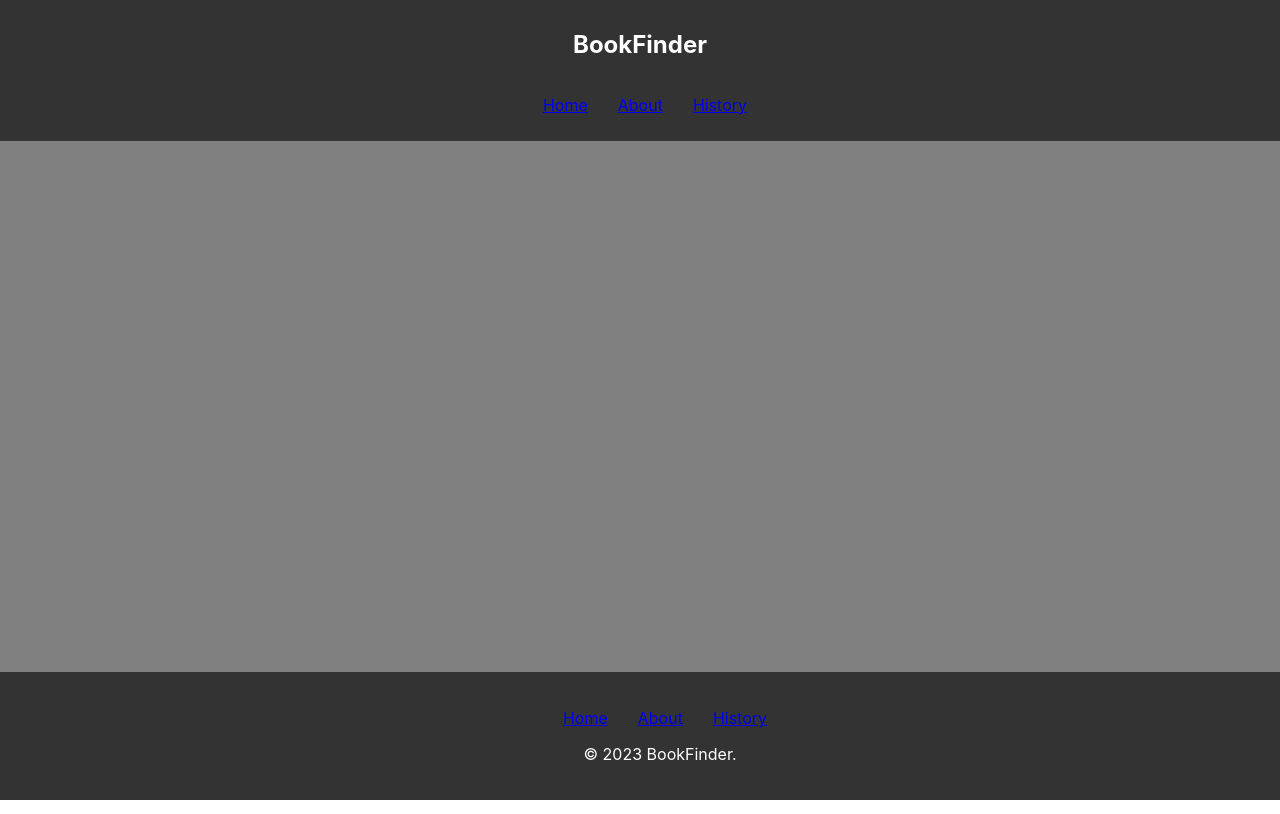
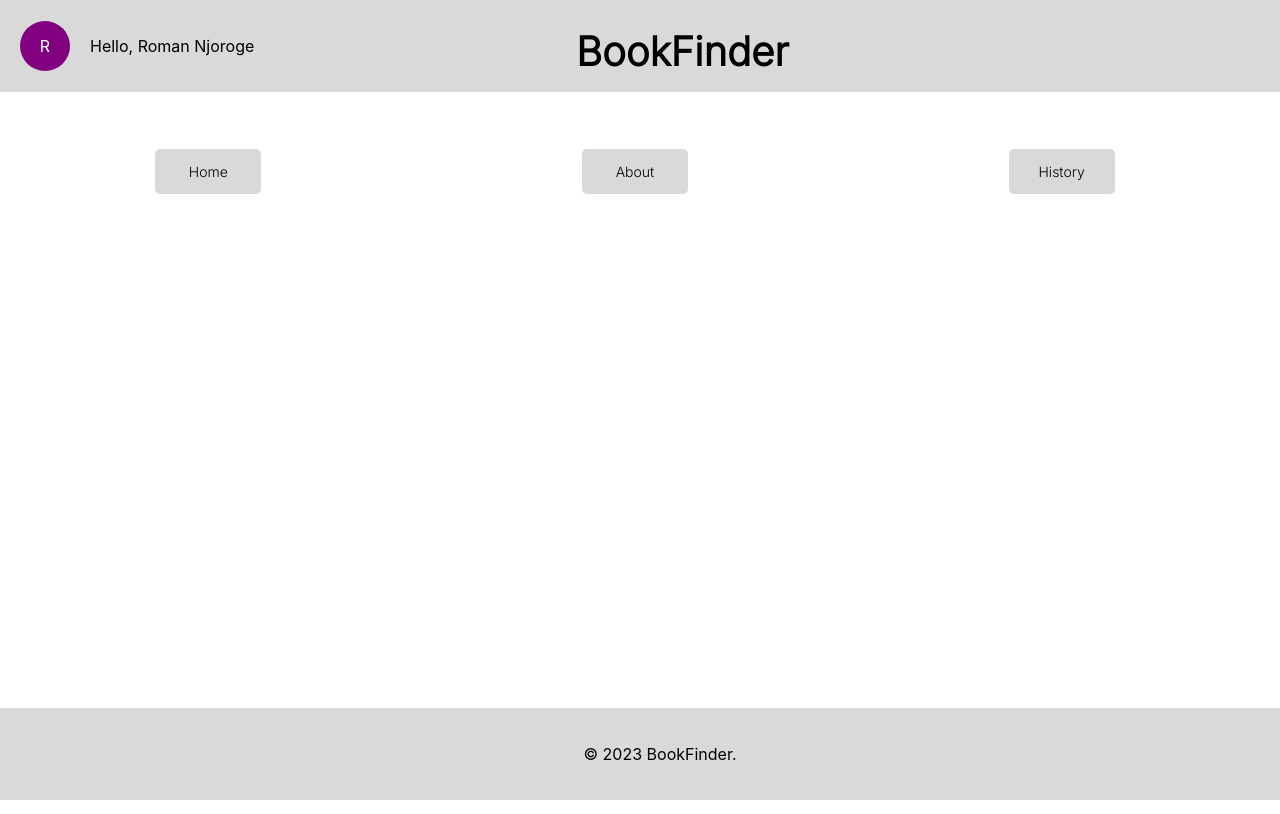
Before and after one commit to Ricodonto/hackerthon, a React (Create React App) app in the folder frontend/: page / in a window 1280 px wide. Built offline with nearby package versions, Linux system fonts and the light colour scheme.

Commit message:
feat: Updating root to use figma design

```diff
--- a/frontend/src/Root/page.js
+++ b/frontend/src/Root/page.js
@@ -5,17 +5,17 @@ export default function Root() {
     return (
         <>
             {/* The Nav Bar At The Top */}
-            <nav className="navbar">
+            <div className="navbar">
+                <UserImage initial={'R'} name={'Roman Njoroge'} />
                 <h1 className="page-title">BookFinder</h1>
-                <Links />
-            </nav>
+            </div>
+            <Links />
             {/* all the other elements */}
             <div id="detail" className="content">
                 <Outlet />
             </div>
             {/* A footer */}
             <footer>
-                <Links />
                 <p>© 2023 BookFinder.</p>
             </footer>
         </>
@@ -24,10 +24,29 @@ export default function Root() {
 
 function Links() {
     return (
-        <ul className="links">
-            <li className="individual-link"><Link to={'home'}>Home</Link></li>
-            <li className="individual-link"><Link to={'about'}>About</Link></li>
-            <li className="individual-link"><Link to={'history'}>History</Link></li>
-        </ul>
+        <div className="links">
+            <Link to={'home'} className="link"><LinkBox text={'Home'} /></Link>
+            <Link to={'about'} className="link"><LinkBox text={'About'} /></Link>
+            <Link to={'history'} className="link"><LinkBox text={'History'} /></Link>
+        </div>
     );
 }
+
+function LinkBox(props) {
+    return (
+        <div className="linkbox">
+            <p className="linktext">{props.text}</p>
+        </div>
+    )
+}
+
+function UserImage(props) {
+    return (
+        <div className="user-portion">
+            <div className="user-initial">
+                <p>{props.initial}</p>
+            </div>
+            <p>Hello, {props.name}</p>
+        </div>
+    )
+}
--- a/frontend/src/Root/styles.css
+++ b/frontend/src/Root/styles.css
@@ -1,17 +1,68 @@
 .navbar {
-    padding: 10px;
-    background-color: #333;
+    padding: 20px;
+    background-color: #D9D9D9;
     display: flex;
-    flex-direction: column;
+    flex-direction: row;
+}
+
+.page-title {
+    font-size: 40px;
+    font-family: 'Inter', sans-serif;
+    position: fixed;
+    top: 0px;
+    left: 45vw;
+}
+
+.user-initial {
+    margin-right: 20px;
+    background-color: purple;
+    width: 50px;
+    height: 50px;
+    border-radius: 50px;
+    display: flex;
+    justify-content: center;
     align-items: center;
 }
 
-.page-title {
+.user-initial p {
     color: white;
 }
 
+.user-portion {
+    display: flex;
+    flex-direction: row;
+    align-items: center;
+}
+
 .links {
-    list-style-type: none;
+    padding-top: 57px;
+    display: flex;
+    flex-direction: row;
+    justify-content: space-around;
+}
+
+.linkbox {
+    display: inline-block;
+    padding: 0px 10px;
+    background-color: #D9D9D9;
+    margin-right: 10px;
+    min-width: 86px;
+    border-radius: 5px;
+}
+
+.linkbox:hover {
+    background-color: grey;
+}
+
+.link {
+    text-decoration: none;
+    color: black;
+}
+
+.linktext {
+    font-family: 'Inter', sans-serif;
+    font-size: 14px;
+    text-align: center;
 }
 
 .individual-link {
@@ -20,17 +71,19 @@
 }
 
 footer {
-    background-color: #333;
-    color: #fff;
+    background-color: #D9D9D9;
     padding:20px;
-    text-align: center;
     position:fixed; /* Change to fixed */
     width: 100%;
     bottom: 0;
 }
 
+footer p {
+    color: black;
+    text-align: center;
+}
+
 .content {
     padding: 30px;
-    background-color: grey;
     min-height: 70vh;
 }
```
